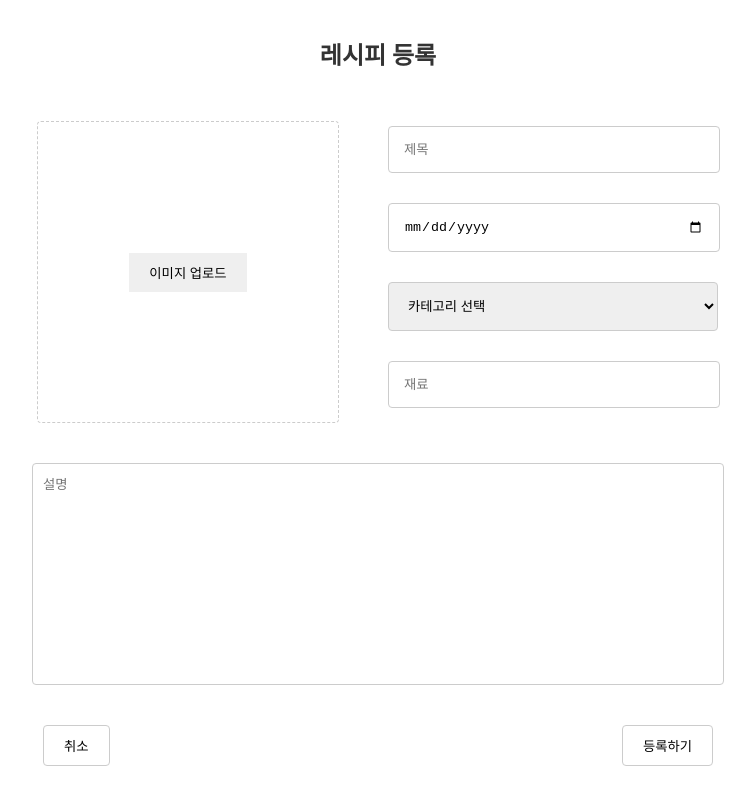
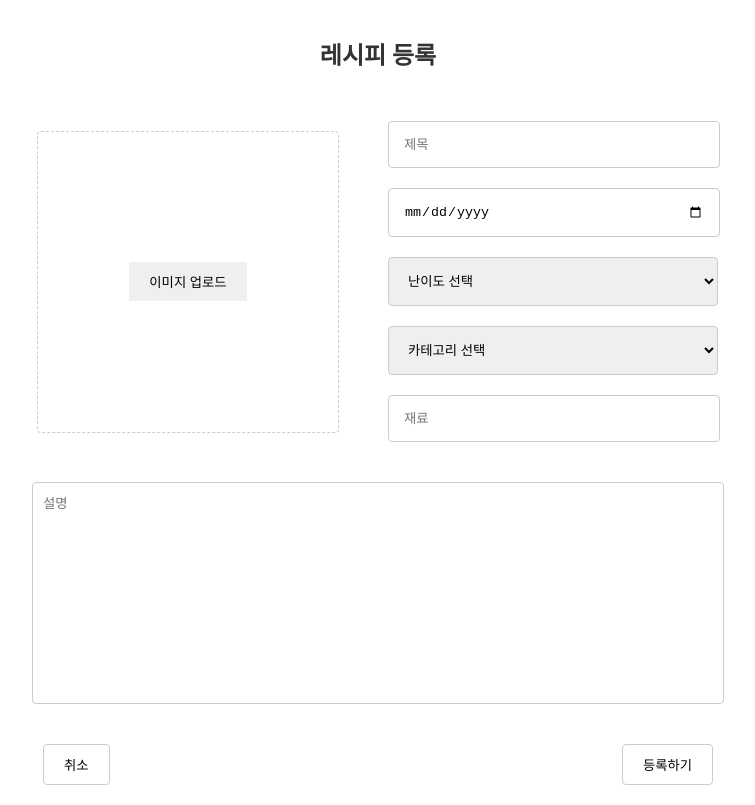
Before and after one commit to Ewha-Recipe/Recipe_FE, a React (Create React App) app: page /foods in a window 1280 px wide. Shown: the whole page, without its empty margins (262-1017 px from the left). Built offline with nearby package versions, Linux system fonts and the light colour scheme.

Commit message:
chore(CreatePost): Add star select option
게시글 작성 화면에서 난이도 옵션 추가

```diff
--- a/src/post/CreatePost.jsx
+++ b/src/post/CreatePost.jsx
@@ -51,7 +51,7 @@ const Form = styled.form`
 `;
 
 const Input = styled.input`
-  margin-bottom: 30px;
+  margin-bottom: 20px;
   padding: 15px;
   border: 1px solid #ccc;
   border-radius: 4px;
@@ -60,7 +60,7 @@ const Input = styled.input`
 `;
 
 const Select = styled.select`
-  margin-bottom: 30px;
+  margin-bottom: 20px;
   padding: 15px;
   border: 1px solid #ccc;
   border-radius: 4px;
@@ -133,6 +133,7 @@ const FileInput = styled.input`
 export function CreatePost() {
   const [image, setImage] = useState(null);
   const navigate = useNavigate();
+  const STAR_OPTION = [1, 2, 3, 4, 5];
   const MENU_OPTION = ['한식', '일식', '중식', '양식', '분식', '디저트'];
 
   const handleImageChange = event => {
@@ -175,6 +176,16 @@ export function CreatePost() {
               <Input placeholder="날짜" type="date" />
               <Select defaultValue="">
                 <option value="" disabled>
+                  난이도 선택
+                </option>
+                {STAR_OPTION.map(star => (
+                  <option key={star} value={star}>
+                    {star}
+                  </option>
+                ))}
+              </Select>
+              <Select defaultValue="">
+                <option value="" disabled>
                   카테고리 선택
                 </option>
                 {MENU_OPTION.map(menu => (
```
